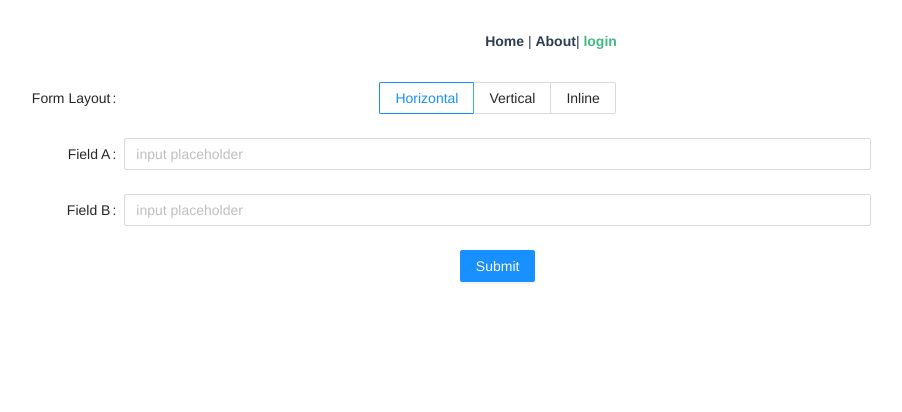
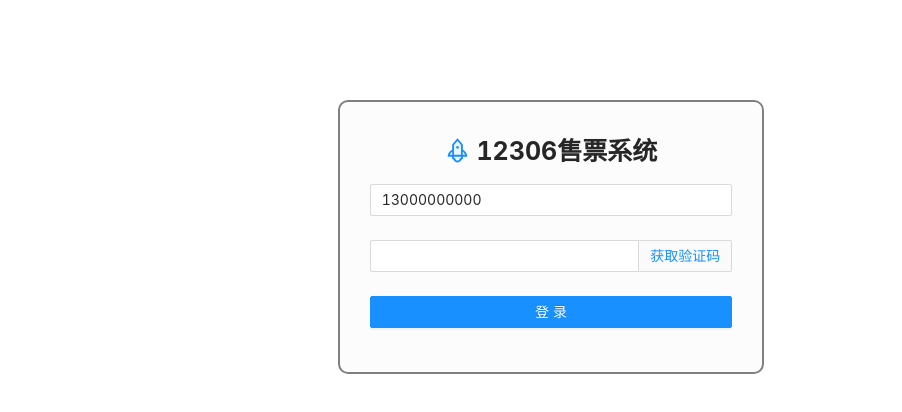
Before and after one commit to PredatorRa/train, a Vue app in the folder web/: page /login in a window 1280 px wide. Shown: the top 412 px of the page, without its empty margins (89-991 px from the left). Built offline with nearby package versions, Linux system fonts and the light colour scheme.

Commit message:
5.6 修改login页面，登陆注册二合一，后端接口未对接

```diff
--- a/web/src/App.vue
+++ b/web/src/App.vue
@@ -1,33 +1,3 @@
 <template>
-  <nav>
-    <router-link to="/">Home</router-link> |
-    <router-link to="/about">About</router-link>|
-    <router-link to="/login">login</router-link>
-  </nav>
   <router-view/>
 </template>
-
-<style>
-#app {
-  font-family: Avenir, Helvetica, Arial, sans-serif;
-  -webkit-font-smoothing: antialiased;
-  -moz-osx-font-smoothing: grayscale;
-  text-align: center;
-  color: #2c3e50;
-}
-
-nav {
-  padding: 30px;
-}
-
-nav a {
-  font-weight: bold;
-  color: #2c3e50;
-}
-
-nav a.router-link-exact-active {
-  color: #42b983;
-}
-</style>
-<script setup>
-</script>
--- a/web/src/views/login.vue
+++ b/web/src/views/login.vue
@@ -1,64 +1,70 @@
 <template>
-    <a-form :layout="formState.layout" :model="formState" v-bind="formItemLayout">
-        <a-form-item label="Form Layout">
-            <a-radio-group v-model:value="formState.layout">
-                <a-radio-button value="horizontal">Horizontal</a-radio-button>
-                <a-radio-button value="vertical">Vertical</a-radio-button>
-                <a-radio-button value="inline">Inline</a-radio-button>
-            </a-radio-group>
+  <a-row class="login">
+    <a-col :span="8" :offset="8" class="login-main">
+      <h1 style="text-align: center"><rocket-two-tone />&nbsp;12306售票系统</h1>
+      <a-form
+          :model="loginForm"
+          name="basic"
+          autocomplete="off"
+      >
+        <a-form-item
+            label=""
+            name="mobile"
+            :rules="[{ required: true, message: '请输入手机号!' }]"
+        >
+          <a-input v-model:value="loginForm.mobile" placeholder="手机号"/>
         </a-form-item>
-        <a-form-item label="Field A">
-            <a-input v-model:value="formState.fieldA" placeholder="input placeholder" />
+
+        <a-form-item
+            label=""
+            name="code"
+            :rules="[{ required: true, message: '请输入验证码!' }]"
+        >
+          <a-input v-model:value="loginForm.code">
+            <template #addonAfter>
+              <a @click="sendCode">获取验证码</a>
+            </template>
+          </a-input>
+          <!--<a-input v-model:value="loginForm.code" placeholder="验证码"/>-->
         </a-form-item>
-        <a-form-item label="Field B">
-            <a-input v-model:value="formState.fieldB" placeholder="input placeholder" />
+
+        <a-form-item>
+          <a-button type="primary" block @click="login">登录</a-button>
         </a-form-item>
-        <a-form-item :wrapper-col="buttonItemLayout.wrapperCol">
-            <a-button type="primary">Submit</a-button>
-        </a-form-item>
+
       </a-form>
+    </a-col>
+  </a-row>
 </template>
+
 <script>
-import { computed, defineComponent, reactive } from 'vue';
+import { defineComponent, reactive } from 'vue';
+
 export default defineComponent({
+  name: "login-view",
   setup() {
-        const formState = reactive({
-            layout: 'horizontal',
-            fieldA: '',
-            fieldB: '',
+    const loginForm = reactive({
+      mobile: '13000000000',
+      code: '',
     });
-        const formItemLayout = computed(() => {
-            const { layout } = formState;
-            return layout === 'horizontal'
-                ? {
-                    labelCol: {
-                        span: 4,
-                    },
-                    wrapperCol: {
-                        span: 14,
-                    },
-                }
-                : {};
-        });
-        const buttonItemLayout = computed(() => {
-            const { layout } = formState;
-            return layout === 'horizontal'
-                ? {
-                    wrapperCol: {
-                        span: 14,
-                        offset: 4,
-                    },
-                }
-                : {};
-        });
+
     return {
-            formState,
-            formItemLayout,
-            buttonItemLayout,
+      loginForm
     };
   },
 });
 </script>
+
 <style>
-
+.login-main h1 {
+  font-size: 25px;
+  font-weight: bold;
+}
+.login-main {
+  margin-top: 100px;
+  padding: 30px 30px 20px;
+  border: 2px solid grey;
+  border-radius: 10px;
+  background-color: #fcfcfc;
+}
 </style>
```
Lines whose indentation alone changed are shown as unchanged.
